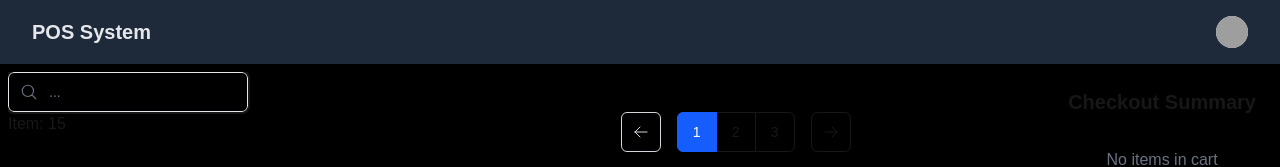
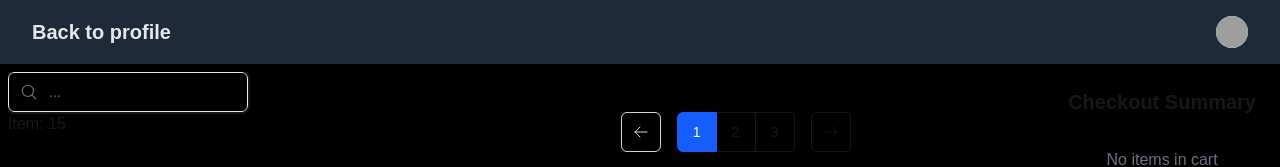
Before and after one commit to Ruckth/profile, a Next.js app: page /pos in a window 1280 px wide. Shown: the top 167 px of the page. Built offline with nearby package versions, Linux system fonts and the light colour scheme; grey boxes are pictures that could not be loaded.

Commit message:
refactor: remove unused payment page and loading component
The payment page and its associated loading component were removed as they are no longer needed in the application. Additionally, updated the top navigation link to redirect to the profile page instead of the POS system.

```diff
--- a/app/pos/(overview)/payment/loading.tsx
+++ /dev/null
@@ -1,8 +0,0 @@
-// can be have custom ui for loading
-export default function Loading() {
-    return (
-        <div>
-            <h1>Loading...</h1>
-        </div>
-    )
-}
--- a/app/pos/(overview)/payment/page.tsx
+++ /dev/null
@@ -1,15 +0,0 @@
-
-import TemporaryCheckout from "@/app/ui/pos/temp-chart"
-
-export default function PaymentPage() {
-  return (
-    <div className="flex min-h-screen justify-center">
-    <main className="flex flex-col gap-[32px]">
-      <div className="flex justify-center">
-        <h1 className="text-2xl font-bold ">Payment Page</h1>
-      </div>
-      <TemporaryCheckout/>
-    </main>
-  </div>
-  )
-}
--- a/app/ui/pos/top-nav.tsx
+++ b/app/ui/pos/top-nav.tsx
@@ -9,8 +9,8 @@
         <div className="flex justify-between h-16">
           {/* Logo */}
           <div className="flex-shrink-0 flex items-center">
-            <Link href="/pos" className="text-xl font-bold text-gray-200">
-              POS System
+            <Link href="/" className="text-xl font-bold text-gray-200">
+             Back to profile
             </Link>
           </div>
 
```
